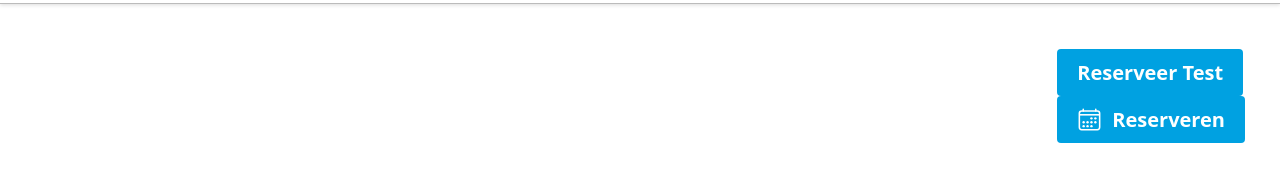
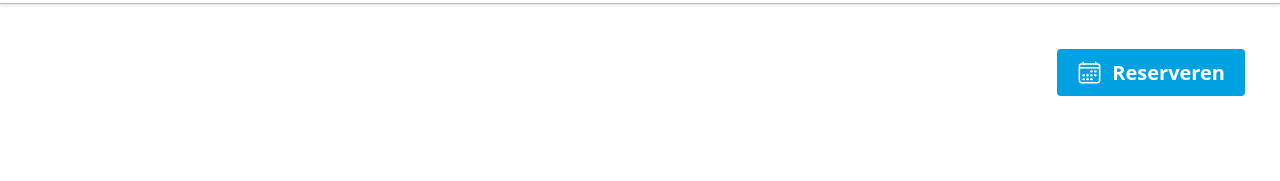
Before and after one commit to DragonStruck/dtm-reserveringen, a plain HTML site: page src/main/resources/static/html/cart.html in a window 1280 px wide. Shown: the part 57-238 px from the top of the page. Drawn offline with Linux system fonts and the light colour scheme.

```diff
--- a/src/main/resources/static/html/cart.html
+++ b/src/main/resources/static/html/cart.html
@@ -50,8 +50,6 @@
                     <div id="cart" class="products"></div>
                     <div class="checkout">
                         <a href="./checkout">
-                            <button id="reservation-test" type="button">Reserveer Test</button>
-
                             <button id="reservation-button" type="button"><img src="../icons/calendar-outline-white.svg" alt="Calender Icon">
                                 Reserveren</button>
                         </a>
@@ -63,8 +61,6 @@
             <div class="spinner"></div>
         </div>
     </main>
-
-
 </body>
 
 </html>
```
